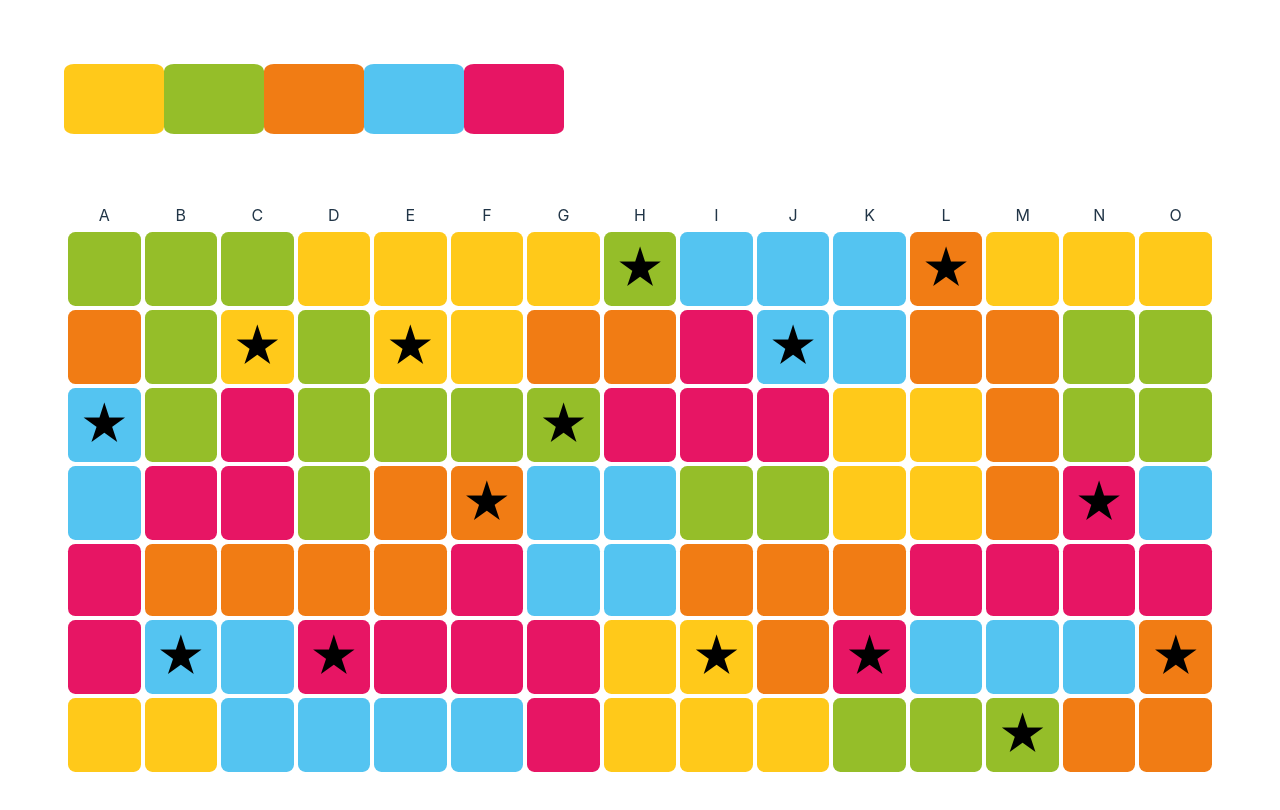
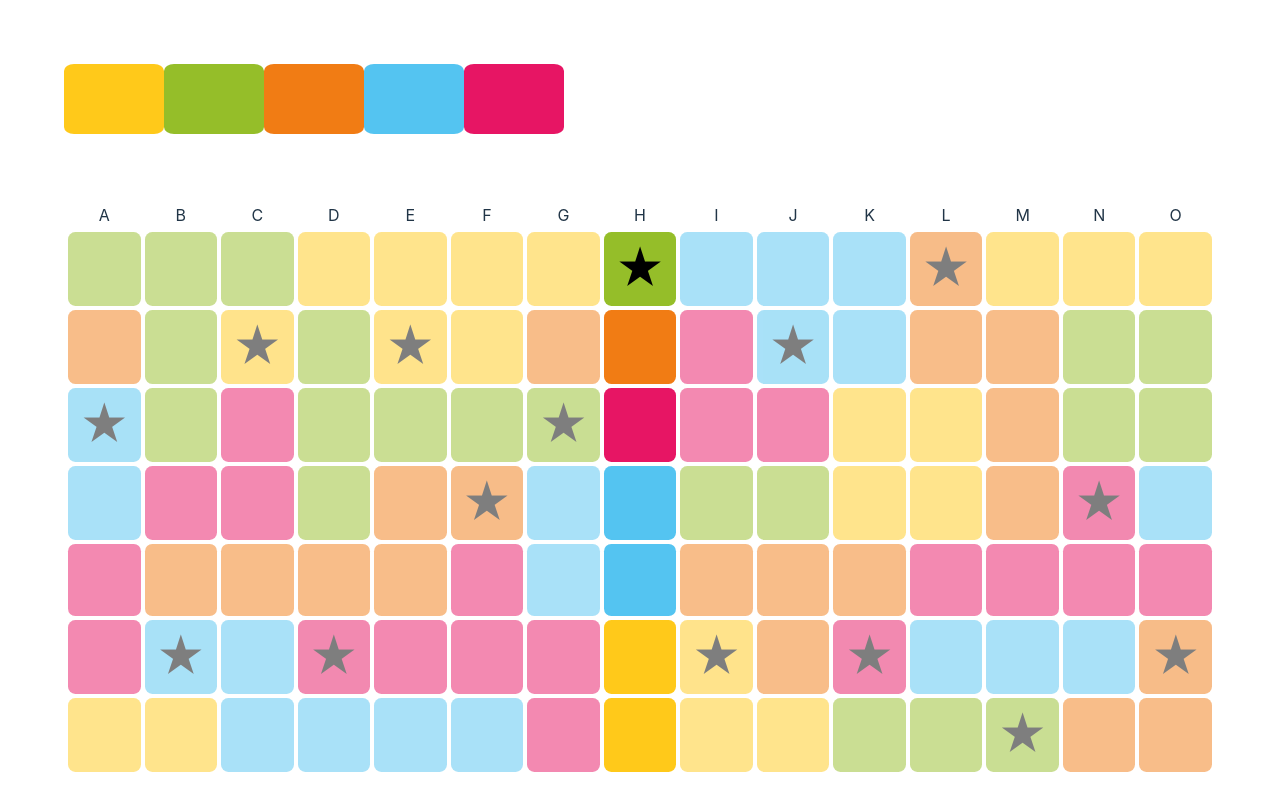
Before and after one commit to philippotto/again-a11y, a React (Vite) app: page / in a window 1280 px wide. Shown: the top 810 px of the page. Built offline with nearby package versions, Linux system fonts and the light colour scheme.

Commit message:
use context

```diff
--- a/src/App.tsx
+++ b/src/App.tsx
@@ -2,6 +2,7 @@ import { useState } from "react";
 import "./App.css";
 import _ from "lodash";
 import { produce } from "immer";
+import React from "react";
 
 const columnNames = "abcdefghijklmno";
 
@@ -46,8 +47,9 @@ type GameState = {
     // - if it's empty
     normal: boolean;
     colors: Array<Color>;
-    star: false;
-    empty: false;
+    star: boolean;
+    empty: boolean;
+    tickable: boolean;
     inColumns: Array<string>;
   };
 };
@@ -80,51 +82,66 @@ const initialGameState: GameState = {
     normal: true,
     star: false,
     empty: false,
+    tickable: true,
     colors: [],
     inColumns: [],
   },
 };
 
+export const GameStateWithSetterContext = React.createContext({
+  gameState: initialGameState,
+  setGameState: (_callback: (state: GameState) => void) => {},
+});
+
 function getField(colIdx: number, rowIdx: number, gameState: GameState) {
   const encoded = gameLayout[colIdx][rowIdx];
   return {
-    color: letterToColorName[encoded.toLowerCase() as any],
+    color: letterToColorName[encoded.toLowerCase() as any] as Color,
     hasStar: encoded.toLowerCase() !== encoded,
     value: gameState.grid[colIdx][rowIdx],
   };
 }
 
-function Cell({
-  gameState,
-  colIdx,
-  rowIdx,
-  setGameState,
-}: {
-  colIdx: number;
-  rowIdx: number;
-  gameState: GameState;
-  setGameState: (cb: (s: GameState) => void) => void;
-}) {
+function Cell({ colIdx, rowIdx }: { colIdx: number; rowIdx: number }) {
+  const { gameState, setGameState } = React.useContext(GameStateWithSetterContext);
+
   const { color, hasStar, value } = getField(colIdx, rowIdx, gameState);
   const onClick = () => {
     setGameState((old: GameState): void => {
       old.grid[colIdx][rowIdx] = old.grid[colIdx][rowIdx] === 1 ? 0 : 1;
     });
   };
+
   return (
-    <td onClick={onClick} className={`cell ${color}`}>
+    <td
+      onClick={onClick}
+      className={`cell ${color}`}
+      style={{
+        opacity: getOpacityForCell(gameState, rowIdx, colIdx),
+      }}
+    >
       {value ? "✗" : hasStar ? "★" : ""}
     </td>
   );
 }
 
+function getOpacityForCell(gameState: GameState, rowIdx: number, colIdx: number) {
+  if (gameState.highlight.tickable) {
+    if (colIdx !== 7) {
+      return 0.5;
+    }
+    return 1;
+  }
+  return 1;
+}
+
+function getOpacityForColor(gameState: GameState, color: Color) {
+  const highlightColors = gameState.highlight.colors;
+  return highlightColors.length === 0 || highlightColors.includes(color) ? 1 : 0.25;
+}
+
 function Grid() {
-  const [gameState, _setGameState] = useState(initialGameState);
-  const setGameState = (callback: (state: GameState) => void) => {
-    _setGameState((oldValue: GameState) => {
-      return produce(oldValue, callback);
-    });
-  };
+  // const { gameState, setGameState } = React.useContext(GameStateWithSetterContext);
 
   const rows = [];
 
@@ -138,15 +155,7 @@ function Grid() {
   for (const rowIdx of _.range(0, gameLayout[0].length)) {
     const currentRow = [];
     for (const colIdx of _.range(0, gameLayout.length)) {
-      currentRow.push(
-        <Cell
-          key={colIdx}
-          gameState={gameState}
-          setGameState={setGameState}
-          colIdx={colIdx}
-          rowIdx={rowIdx}
-        />,
-      );
+      currentRow.push(<Cell key={colIdx} colIdx={colIdx} rowIdx={rowIdx} />);
     }
     rows.push(<tr key={rowIdx}>{currentRow}</tr>);
   }
@@ -163,26 +172,51 @@ function Grid() {
 }
 
 function Toolbar() {
-  const colors = Object.values(letterToColorName);
+  const { gameState, setGameState } = React.useContext(GameStateWithSetterContext);
+  const colors = Object.values(letterToColorName) as Color[];
+
+  const handleColorClick = (color: Color) => {
+    setGameState((oldState) => {
+      if (oldState.highlight.colors.includes(color)) {
+        oldState.highlight.colors = oldState.highlight.colors.filter((c) => color != c);
+      } else {
+        oldState.highlight.colors.push(color);
+      }
+    });
+  };
+
   return (
     <div style={{ display: "flex" }}>
-      {colors.map((color) => (
-        <div className={`cell ${color}`} />
+      {colors.map((color: Color) => (
+        <div
+          className={`cell ${color}`}
+          style={{
+            opacity: getOpacityForColor(gameState, color),
+          }}
+          onClick={() => handleColorClick(color)}
+        />
       ))}
     </div>
   );
 }
 
 function App() {
+  const [gameState, _setGameState] = useState(initialGameState);
+  const setGameState = (callback: (state: GameState) => void) => {
+    _setGameState((oldValue: GameState) => {
+      return produce(oldValue, callback);
+    });
+  };
+
   return (
-    <>
+    <GameStateWithSetterContext.Provider value={{ gameState, setGameState }}>
       <div className="card">
         <Toolbar />
       </div>
       <div className="card">
         <Grid />
       </div>
-    </>
+    </GameStateWithSetterContext.Provider>
   );
 }
 
```
